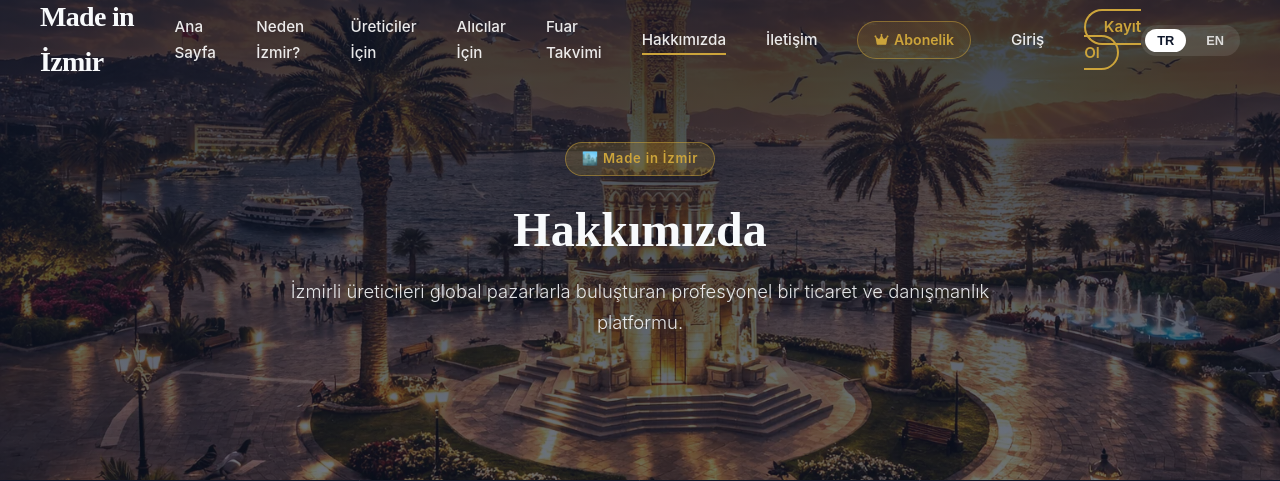
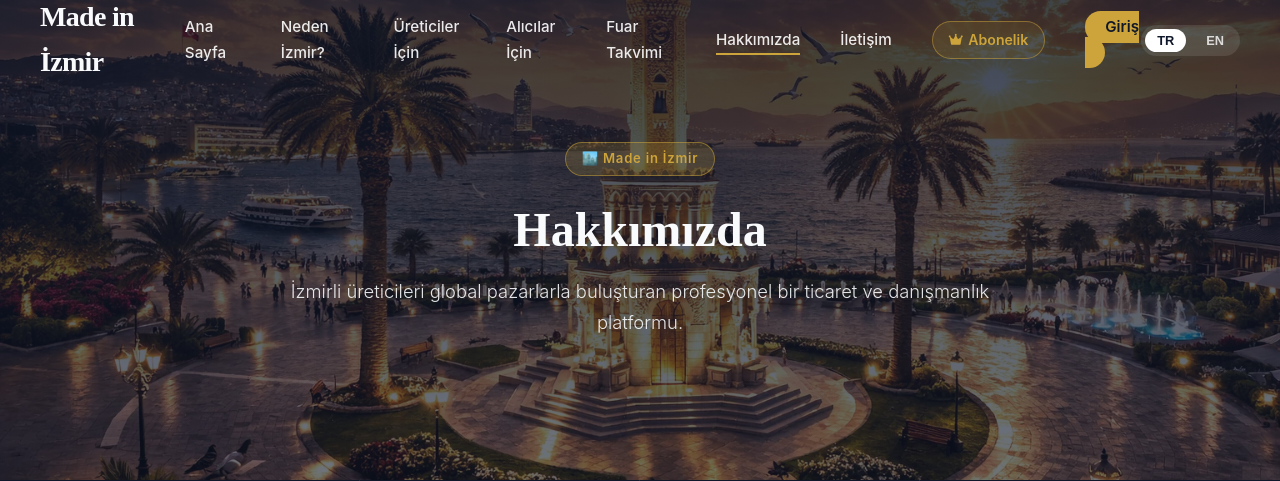
Before and after one commit to oecer/made-in-izmir, a Django app: page /about/ in a window 1280 px wide. Shown: the top 481 px of the page. Run offline with Django 5.2, Linux system fonts and the light colour scheme.

Commit message:
feat: style the login button and remove the signup button from the navbar.

```diff
--- a/main/static/css/style.css
+++ b/main/static/css/style.css
@@ -1202,6 +1202,27 @@
     .cta-banner-text h2 {
         font-size: 1.6rem;
     }
+}
+
+/* btn-login-nav (Giriş in navbar, unauthenticated) */
+.btn-login-nav {
+    background: var(--accent-color) !important;
+    color: var(--primary-color) !important;
+    padding: 0.4rem 1.25rem !important;
+    border-radius: 50px !important;
+    font-weight: 600 !important;
+    transition: background 0.2s, box-shadow 0.2s !important;
+}
+
+.btn-login-nav:hover {
+    background: var(--accent-hover) !important;
+    box-shadow: var(--shadow-glow) !important;
+    color: var(--primary-color) !important;
+}
+
+header.scrolled .btn-login-nav {
+    background: var(--accent-color) !important;
+    color: var(--primary-color) !important;
 }
 
 /* btn-signup-nav (Kayıt Ol in navbar) */
--- a/main/templates/components/navbar.html
+++ b/main/templates/components/navbar.html
@@ -57,8 +57,7 @@
                 <li><a href="{% url 'main:about' %}" data-i18n="nav.about">Hakkımızda</a></li>
                 <li><a href="{% url 'main:contact' %}" data-i18n="nav.contact">İletişim</a></li>
                 <li><a href="{% url 'subscriptions:pricing' %}" data-i18n="nav.subscription" class="btn-subscription-nav"><i class="fas fa-crown" aria-hidden="true"></i> <span data-i18n="nav.subscription">Abonelik</span></a></li>
-                <li><a href="{% url 'accounts:login' %}" data-i18n="nav.login">Giriş</a></li>
-                <li><a href="{% url 'accounts:signup' %}" data-i18n="nav.signup" class="btn-signup-nav">Kayıt Ol</a></li>
+                <li><a href="{% url 'accounts:login' %}" data-i18n="nav.login" class="btn-login-nav">Giriş</a></li>
                 {% endif %}
             </ul>
 
```
